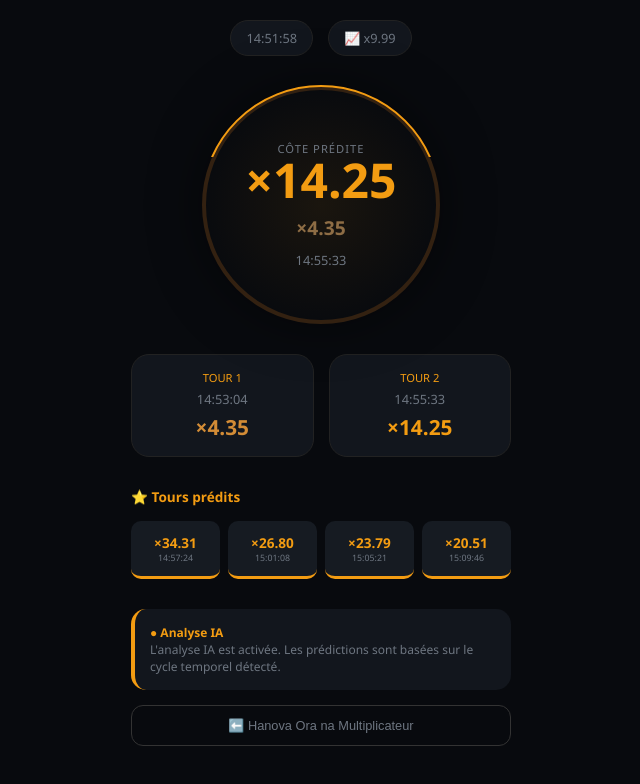
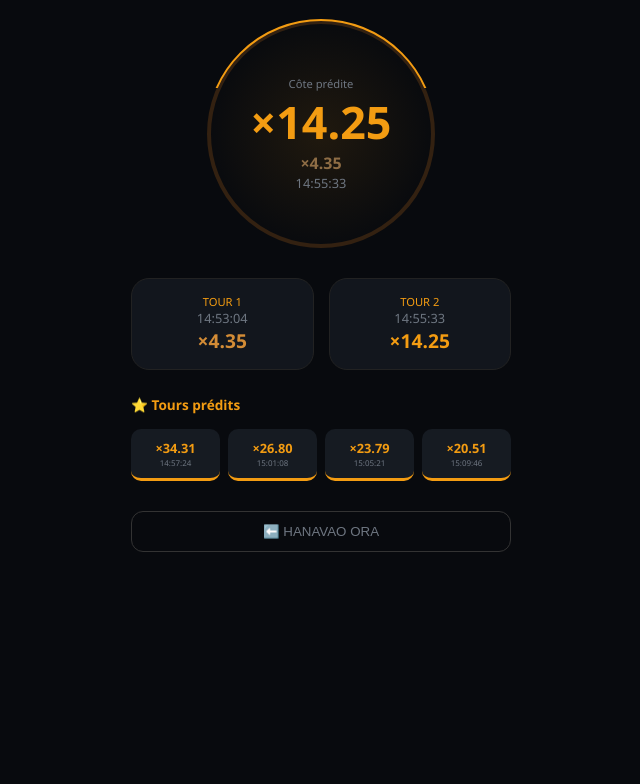
Before and after one commit to Miharivola/Mandroka-vola, a plain HTML site: page index.html in a window 1280 px wide. Both pictures are taken after a click on the button "🚀 PRÉDIRE". Shown: the whole page, without its empty margins (319-959 px from the left). Drawn offline with Linux system fonts and the light colour scheme.

Commit message:
Update index.html

```diff
--- a/index.html
+++ b/index.html
@@ -3,7 +3,7 @@
 <head>
     <meta charset="UTF-8">
     <meta name="viewport" content="width=device-width, initial-scale=1.0">
-    <title>Mandroka Vola v3.0 - Premium</title>
+    <title>Mandroka Vola v3.1</title>
     <style>
         :root {
             --bg-dark: #080a0e;
@@ -16,54 +16,39 @@
         body {
             background-color: var(--bg-dark);
             color: white;
-            font-family: 'Segoe UI', Roboto, Helvetica, Arial, sans-serif;
+            font-family: 'Segoe UI', sans-serif;
             margin: 0;
             display: flex;
             justify-content: center;
             min-height: 100vh;
         }
 
-        .app-container {
-            width: 100%;
-            max-width: 420px;
-            padding: 20px;
-            box-sizing: border-box;
-        }
+        .app-container { width: 100%; max-width: 420px; padding: 20px; box-sizing: border-box; }
 
-        /* --- PEJY 1: SETTINGS (INPUT) --- */
-        #inputPage { display: block; text-align: center; padding-top: 40px; }
-
-        .header-title {
-            font-size: 1.8rem;
-            color: var(--accent-orange);
-            font-weight: 900;
-            letter-spacing: 2px;
-            margin-bottom: 30px;
-            text-transform: uppercase;
-        }
+        /* PEJY 1: INPUT */
+        #inputPage { display: block; text-align: center; padding-top: 30px; }
+        .header-title { font-size: 1.8rem; color: var(--accent-orange); font-weight: 900; margin-bottom: 30px; }
 
         .input-card {
             background: var(--card-bg);
             padding: 30px 20px;
             border-radius: 25px;
             border: 1px solid #222;
-            box-shadow: 0 10px 30px rgba(0,0,0,0.5);
         }
 
-        .field { margin-bottom: 25px; text-align: left; }
+        .time-inputs {
+            display: grid;
+            grid-template-columns: 1fr 1fr 1fr;
+            gap: 10px;
+            margin-bottom: 25px;
+        }
 
-        label {
-            display: block;
-            font-size: 0.75rem;
-            color: var(--text-gray);
-            margin-bottom: 8px;
-            font-weight: bold;
-            text-transform: uppercase;
-        }
+        .field { text-align: left; margin-bottom: 20px; }
+        label { display: block; font-size: 0.7rem; color: var(--text-gray); margin-bottom: 8px; font-weight: bold; text-transform: uppercase; }
 
         input {
             width: 100%;
-            padding: 16px;
+            padding: 15px;
             background: var(--input-bg);
             border: 1px solid #333;
             border-radius: 12px;
@@ -73,251 +58,138 @@
             text-align: center;
             box-sizing: border-box;
             outline: none;
-            transition: border 0.3s;
         }
 
-        input:focus { border-color: var(--accent-orange); }
-
-        /* --- PEJY 2: PREDICTION (RESULT) --- */
+        /* PEJY 2: RESULTAT (Mitovy amin'ny teo fa madio kokoa) */
         #resultPage { display: none; text-align: center; }
-
-        .top-status {
-            display: flex;
-            justify-content: center;
-            gap: 15px;
-            margin-bottom: 30px;
+        .main-circle {
+            width: 220px; height: 220px; border: 4px solid #332111; border-radius: 50%;
+            display: flex; flex-direction: column; justify-content: center; align-items: center;
+            margin: 0 auto 30px auto; position: relative;
+            background: radial-gradient(circle, rgba(243, 156, 18, 0.1) 0%, transparent 75%);
         }
-
-        .status-pill {
-            background: var(--card-bg);
-            padding: 8px 15px;
-            border-radius: 20px;
-            font-size: 0.8rem;
-            color: var(--text-gray);
-            border: 1px solid #222;
-        }
-
-        /* Faribolana lehibe */
-        .main-circle {
-            width: 230px;
-            height: 230px;
-            border: 4px solid #332111;
-            border-radius: 50%;
-            display: flex;
-            flex-direction: column;
-            justify-content: center;
-            align-items: center;
-            margin: 0 auto 30px auto;
-            position: relative;
-            background: radial-gradient(circle, rgba(243, 156, 18, 0.08) 0%, transparent 75%);
-            box-shadow: 0 0 50px rgba(0,0,0,0.5);
-        }
-
         .main-circle::after {
-            content: '';
-            position: absolute;
-            top: -5px; left: -5px; right: -5px; bottom: -5px;
-            border: 2px solid var(--accent-orange);
-            border-radius: 50%;
+            content: ''; position: absolute; top: -5px; left: -5px; right: -5px; bottom: -5px;
+            border: 2px solid var(--accent-orange); border-radius: 50%;
             clip-path: polygon(0 0, 100% 0, 100% 30%, 0 30%);
         }
+        .main-val { font-size: 2.8rem; color: var(--accent-orange); font-weight: bold; }
+        .tours-grid { display: grid; grid-template-columns: 1fr 1fr; gap: 15px; margin-bottom: 25px; }
+        .tour-card { background: var(--card-bg); padding: 15px; border-radius: 18px; border: 1px solid #222; }
+        .mini-list { display: grid; grid-template-columns: repeat(4, 1fr); gap: 8px; margin: 15px 0; }
+        .mini-card { background: #161b22; padding: 10px 5px; border-radius: 10px; border-bottom: 3px solid var(--accent-orange); }
 
-        .main-val { font-size: 3rem; color: var(--accent-orange); font-weight: bold; line-height: 1; }
-        .sub-val { color: #8e6d45; font-size: 1.2rem; margin: 10px 0; font-weight: bold; }
-        .res-time { font-size: 0.8rem; color: var(--text-gray); }
-
-        /* Tours Grid */
-        .tours-grid {
-            display: grid;
-            grid-template-columns: 1fr 1fr;
-            gap: 15px;
-            margin-bottom: 30px;
-        }
-
-        .tour-card {
-            background: var(--card-bg);
-            padding: 15px;
-            border-radius: 18px;
-            border: 1px solid #222;
-        }
-
-        /* Mini list ambany */
-        .mini-list {
-            display: grid;
-            grid-template-columns: repeat(4, 1fr);
-            gap: 8px;
-            margin: 15px 0 30px 0;
-        }
-
-        .mini-card {
-            background: #161b22;
-            padding: 12px 5px;
-            border-radius: 10px;
-            border-bottom: 3px solid var(--accent-orange);
-        }
-
-        .ia-box {
-            background: var(--card-bg);
-            padding: 15px;
-            border-radius: 15px;
-            text-align: left;
-            border-left: 4px solid var(--accent-orange);
-            font-size: 0.75rem;
-            color: var(--text-gray);
-        }
-
-        /* Boutons */
         .btn-predict {
             background: linear-gradient(135deg, #f39c12, #e67e22);
-            border: none;
-            padding: 20px;
-            border-radius: 15px;
-            color: white;
-            font-weight: bold;
-            font-size: 1.1rem;
-            width: 100%;
-            cursor: pointer;
-            text-transform: uppercase;
-            box-shadow: 0 10px 20px rgba(230, 126, 34, 0.3);
+            border: none; padding: 20px; border-radius: 15px; color: white;
+            font-weight: bold; font-size: 1.1rem; width: 100%; cursor: pointer;
         }
-
-        .btn-back {
-            background: transparent;
-            border: 1px solid #333;
-            color: var(--text-gray);
-            padding: 12px;
-            border-radius: 12px;
-            width: 100%;
-            margin-top: 15px;
-            cursor: pointer;
-            font-size: 0.8rem;
-        }
-
-        /* Animation */
-        .fade-in { animation: fadeIn 0.5s ease-in; }
-        @keyframes fadeIn { from { opacity: 0; transform: translateY(10px); } to { opacity: 1; transform: translateY(0); } }
+        .btn-back { background: transparent; border: 1px solid #333; color: var(--text-gray); padding: 12px; border-radius: 12px; width: 100%; margin-top: 15px; }
     </style>
 </head>
 <body>
 
 <div class="app-container">
-
     <div id="inputPage">
         <div class="header-title">MANDROKA VOLA</div>
         <div class="input-card">
-            <div class="field">
-                <label>🕒 Heure du Départ (HH:MM:SS)</label>
-                <input type="time" id="heureD" step="1">
+            <label>🕒 ORA FIANOMBOHANA (H : M : S)</label>
+            <div class="time-inputs">
+                <input type="number" id="h" placeholder="Ora" min="0" max="23">
+                <input type="number" id="m" placeholder="Min" min="0" max="59">
+                <input type="number" id="s" placeholder="Seg" min="0" max="59">
             </div>
 
             <div class="field">
-                <label>📈 Multiplicateur Cible (ex: 10)</label>
-                <input type="number" id="multC" placeholder="10" min="2">
+                <label>📈 MULTIPLICATEUR CIBLE</label>
+                <input type="number" id="multC" placeholder="10">
             </div>
 
-            <button class="btn-predict" onclick="runCalculation()">🚀 Prédire</button>
+            <button class="btn-predict" onclick="runCalculation()">🚀 PRÉDIRE</button>
         </div>
     </div>
 
-    <div id="resultPage" class="fade-in">
-        <div class="top-status">
-            <div class="status-pill" id="pillTime">00:00:00</div>
-            <div class="status-pill">📈 x9.99</div>
-        </div>
-
+    <div id="resultPage">
         <div class="main-circle">
-            <div style="font-size: 0.7rem; text-transform: uppercase; color: var(--text-gray); letter-spacing: 1px;">Côte prédite</div>
+            <div style="font-size: 0.7rem; color: var(--text-gray);">Côte prédite</div>
             <div class="main-val" id="resMain">×0.00</div>
-            <div class="sub-val" id="resSub">×0.00</div>
-            <div class="res-time" id="resTime">00:00:00</div>
+            <div class="sub-val" id="resSub" style="color: #8e6d45; font-weight: bold;">×0.00</div>
+            <div style="font-size: 0.8rem; color: var(--text-gray);" id="resTime">00:00:00</div>
         </div>
 
         <div class="tours-grid">
             <div class="tour-card">
-                <div style="font-size: 0.7rem; color: var(--accent-orange); margin-bottom: 5px;">TOUR 1</div>
-                <div class="res-time" id="t1Time" style="margin-bottom: 5px;">00:00:00</div>
-                <div style="font-size: 1.3rem; color: #d38c36; font-weight: bold;" id="t1Val">×0.00</div>
+                <div style="font-size: 0.7rem; color: var(--accent-orange);">TOUR 1</div>
+                <div id="t1Time" style="font-size: 0.8rem; color: var(--text-gray);">00:00:00</div>
+                <div id="t1Val" style="font-size: 1.2rem; font-weight: bold; color: #d38c36;">×0.00</div>
             </div>
             <div class="tour-card">
-                <div style="font-size: 0.7rem; color: var(--accent-orange); margin-bottom: 5px;">TOUR 2</div>
-                <div class="res-time" id="t2Time" style="margin-bottom: 5px;">00:00:00</div>
-                <div style="font-size: 1.3rem; color: var(--accent-orange); font-weight: bold;" id="t2Val">×0.00</div>
+                <div style="font-size: 0.7rem; color: var(--accent-orange);">TOUR 2</div>
+                <div id="t2Time" style="font-size: 0.8rem; color: var(--text-gray);">00:00:00</div>
+                <div id="t2Val" style="font-size: 1.2rem; font-weight: bold; color: var(--accent-orange);">×0.00</div>
             </div>
         </div>
 
         <div style="color: var(--accent-orange); font-size: 0.85rem; text-align: left; font-weight: bold;">⭐ Tours prédits</div>
         <div class="mini-list" id="miniList"></div>
 
-        <div class="ia-box">
-            <b style="color: var(--accent-orange);">● Analyse IA</b><br>
-            L'analyse IA est activée. Les prédictions sont basées sur le cycle temporel détecté.
-        </div>
-
-        <button class="btn-back" onclick="goBack()">⬅️ Hanova Ora na Multiplicateur</button>
+        <button class="btn-back" onclick="goBack()">⬅️ HANAVAO ORA</button>
     </div>
-
 </div>
 
 <script>
-    // Alaina ho azy ny ora ankehitriny vao misokatra
+    // Fenoy ho azy amin'ny ora izao
     window.onload = function() {
         const now = new Date();
-        document.getElementById('heureD').value = now.toTimeString().split(' ')[0];
+        document.getElementById('h').value = now.getHours();
+        document.getElementById('m').value = now.getMinutes();
+        document.getElementById('s').value = now.getSeconds();
     }
 
-    // Fonction hikajiana ny ora mandroso
-    function addTime(baseTime, minToAdd, secToAdd) {
-        let [h, m, s] = baseTime.split(':').map(Number);
+    function formatTime(h, m, s) {
+        return String(h).padStart(2, '0') + ":" + String(m).padStart(2, '0') + ":" + String(s).padStart(2, '0');
+    }
+
+    function addTime(h, m, s, addMin, addSec) {
         let d = new Date();
         d.setHours(h, m, s);
-        d.setMinutes(d.getMinutes() + minToAdd);
-        d.setSeconds(d.getSeconds() + secToAdd);
-        return d.toTimeString().split(' ')[0];
+        d.setMinutes(d.getMinutes() + addMin);
+        d.setSeconds(d.getSeconds() + addSec);
+        return formatTime(d.getHours(), d.getMinutes(), d.getSeconds());
     }
 
     function runCalculation() {
-        const startTime = document.getElementById('heureD').value;
+        const hour = parseInt(document.getElementById('h').value) || 0;
+        const min = parseInt(document.getElementById('m').value) || 0;
+        const sec = parseInt(document.getElementById('s').value) || 0;
         const target = parseFloat(document.getElementById('multC').value) || 10;
 
-        if(!startTime) return alert("Ampidiro ny ora!");
-
-        if (navigator.vibrate) navigator.vibrate([60, 40, 60]);
-
-        // 1. KAJY NY CÔTES
         const mainVal = (Math.random() * (target + 15) + target).toFixed(2);
         const subVal = (Math.random() * 5 + 2).toFixed(2);
 
-        // 2. KAJY NY ORA (Miova araka ny algorithm)
-        const timeT1 = addTime(startTime, 1, Math.floor(Math.random() * 40));
-        const timeT2 = addTime(startTime, 3, Math.floor(Math.random() * 50));
+        // Kajy ny ora mandroso
+        const timeT1 = addTime(hour, min, sec, 1, Math.floor(Math.random() * 40));
+        const timeT2 = addTime(hour, min, sec, 3, Math.floor(Math.random() * 50));
 
-        // 3. FAMENOANA NY DISPLAY
-        document.getElementById('pillTime').innerText = startTime;
         document.getElementById('resMain').innerText = "×" + mainVal;
         document.getElementById('resSub').innerText = "×" + subVal;
         document.getElementById('resTime').innerText = timeT2;
-
         document.getElementById('t1Time').innerText = timeT1;
         document.getElementById('t1Val').innerText = "×" + subVal;
         document.getElementById('t2Time').innerText = timeT2;
         document.getElementById('t2Val').innerText = "×" + mainVal;
 
-        // 4. TOURS PRÉDITS AMBANY
         const list = document.getElementById('miniList');
         list.innerHTML = "";
         for(let i=0; i<4; i++) {
             const v = (Math.random() * 20 + 20).toFixed(2);
-            const t = addTime(startTime, 5 + (i * 4), Math.floor(Math.random() * 59));
-            list.innerHTML += `
-                <div class="mini-card">
-                    <div style="color:var(--accent-orange); font-size:0.85rem; font-weight:bold;">×${v}</div>
-                    <div style="font-size:0.55rem; color:var(--text-gray);">${t}</div>
-                </div>`;
+            const t = addTime(hour, min, sec, 5 + (i * 4), Math.floor(Math.random() * 59));
+            list.innerHTML += `<div class="mini-card"><div style="color:var(--accent-orange); font-size:0.8rem; font-weight:bold;">×${v}</div><div style="font-size:0.5rem; color:var(--text-gray);">${t}</div></div>`;
         }
 
-        // 5. SWITCH PAGE
         document.getElementById('inputPage').style.display = 'none';
         document.getElementById('resultPage').style.display = 'block';
+        if (navigator.vibrate) navigator.vibrate(70);
     }
 
     function goBack() {
```
